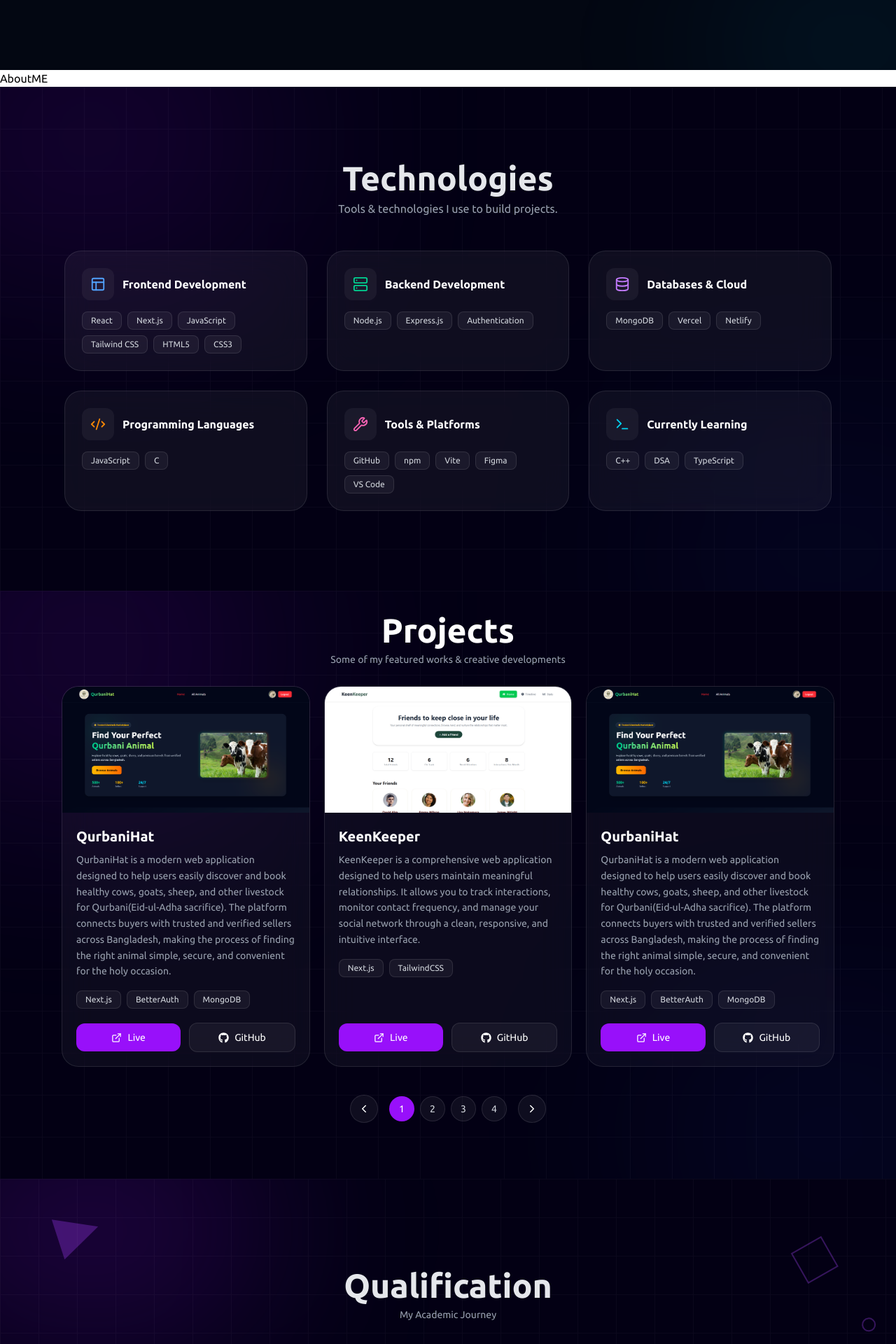
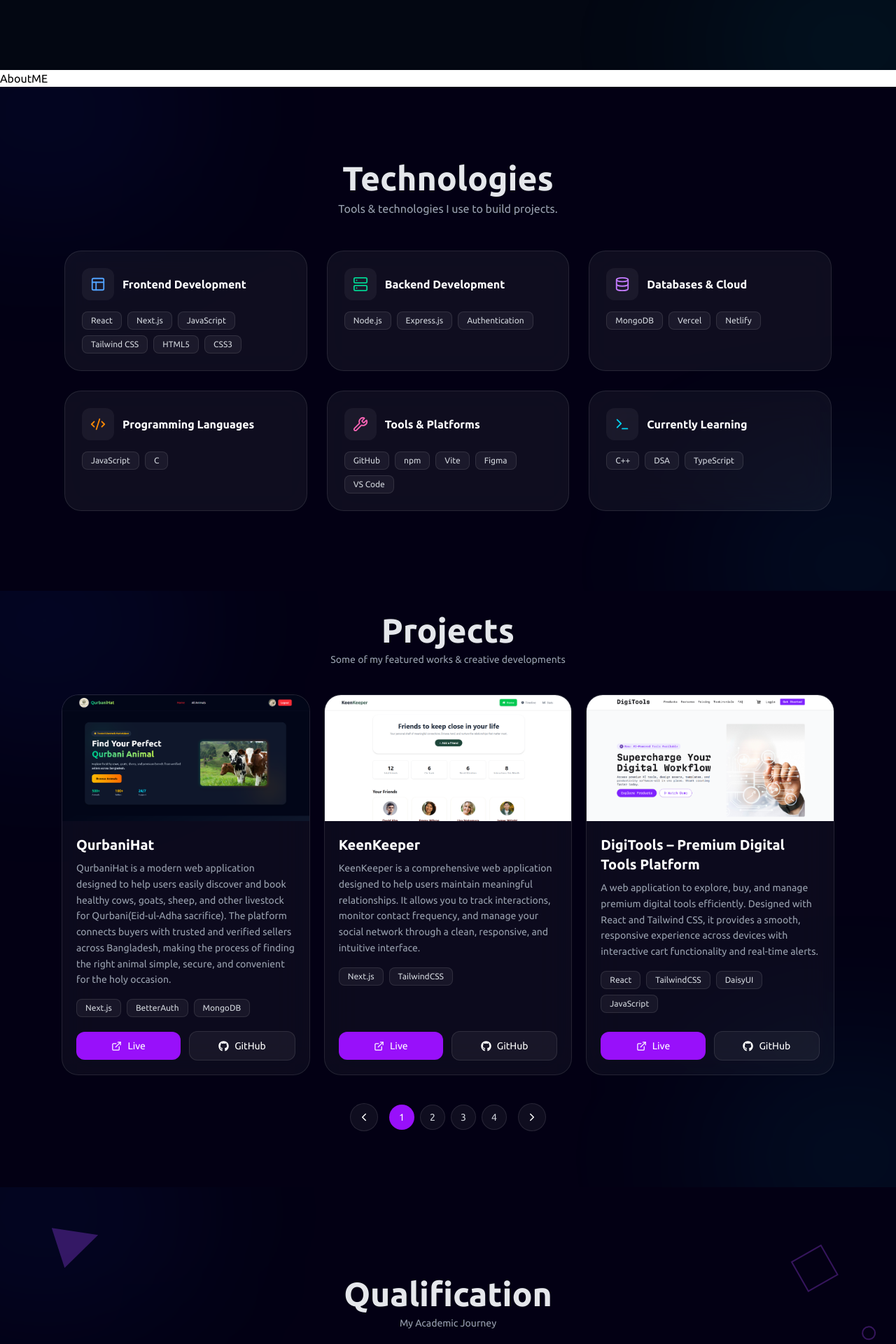
Before and after one commit to SmaahPro/HelloWorld, a Next.js app: page / in a window 1280 px wide. Shown: the part 700-2620 px from the top of the page at 70% size. Built offline with nearby package versions, Linux system fonts and the light colour scheme.

Commit message:
UpdateBG

```diff
--- a/src/components/Contact.jsx
+++ b/src/components/Contact.jsx
@@ -16,11 +16,12 @@ const Contact = () => {
         <section id="contact" className="relative w-full min-h-[77vh] md:h-[77vh] bg-[#030014] text-white overflow-hidden flex items-center py-12 md:py-0">
             <div className="absolute top-20 left-10 w-40 h-40 border border-purple-500/10 rotate-45 rounded-3xl blur-[1px]" />
             <div className="absolute bottom-20 right-16 w-52 h-52 border border-blue-500/10 rounded-full" />
-            <div className="absolute top-1/2 left-[20%] w-3 h-3 bg-purple-500/40 rotate-45" />
-            <div className="absolute top-[18%] right-[22%] w-5 h-5 border border-cyan-400/30 rounded-full" />
-            <div className="absolute bottom-[18%] left-[30%] w-24 h-24 border border-white/5 rotate-12 rounded-2xl" />
-            <div className="absolute top-[35%] right-[10%] w-2 h-24 bg-gradient-to-b from-purple-500/20 to-transparent rotate-12" />
-            <div className="absolute inset-0 opacity-[0.02] bg-[linear-gradient(to_right,#fff_1px,transparent_1px),linear-gradient(to_bottom,#fff_1px,transparent_1px)] bg-[size:55px_55px]" />
+
+            <div className="absolute inset-0 z-0">
+                <div className="absolute top-[-10%] left-[-10%] w-[30%] h-[30%] bg-blue-600/10 rounded-full blur-[120px]" />
+                <div className="absolute bottom-[-10%] right-[-10%] w-[30%] h-[30%] bg-cyan-500/10 rounded-full blur-[120px]" />
+            </div>
+
             <div className="relative max-w-6xl mx-auto px-4 md:px-6 w-full">
                 <div className="text-center mb-8 md:mb-10">
                     <h2 className="text-gray-200 text-3xl md:text-5xl font-extrabold">Lets Connect</h2>
--- a/src/components/EduQualification.jsx
+++ b/src/components/EduQualification.jsx
@@ -96,9 +96,10 @@ const Qualification = () => {
                 ))}
             </div>
 
-            <div className="absolute top-[-10%] left-[-10%] w-[40%] h-[40%] bg-purple-600/20 blur-[130px] rounded-full" />
-            <div className="absolute bottom-[-10%] right-[-10%] w-[35%] h-[35%] bg-blue-600/10 blur-[130px] rounded-full" />
-            <div className="absolute inset-0 opacity-[0.03] bg-[linear-gradient(to_right,#fff_1px,transparent_1px),linear-gradient(to_bottom,#fff_1px,transparent_1px)] bg-[size:55px_55px]" />
+            <div className="absolute inset-0 z-0">
+                <div className="absolute top-[-10%] left-[-10%] w-[30%] h-[30%] bg-blue-600/10 rounded-full blur-[120px]" />
+                <div className="absolute bottom-[-10%] right-[-10%] w-[30%] h-[30%] bg-cyan-500/10 rounded-full blur-[120px]" />
+            </div>
 
             <div className="relative max-w-5xl mx-auto w-full px-5 md:px-8 py-6 md:py-10">
                 <motion.div
--- a/src/components/Footer.jsx
+++ b/src/components/Footer.jsx
@@ -21,7 +21,10 @@ const Footer = () => {
     return (
         <footer className="relative w-full bg-[#030014] py-8 overflow-hidden">
 
-            <div className="absolute top-0 right-[-10%] w-[400px] h-[400px] bg-blue-600/15 blur-[120px] rounded-full pointer-events-none" />
+            <div className="absolute inset-0 z-0">
+                <div className="absolute top-[-10%] left-[-10%] w-[30%] h-[30%] bg-blue-600/10 rounded-full blur-[120px]" />
+                <div className="absolute bottom-[-10%] right-[-10%] w-[30%] h-[30%] bg-cyan-500/10 rounded-full blur-[120px]" />
+            </div>
 
             <div className="max-w-6xl mx-auto px-6 relative z-10">
                 <motion.div
--- a/src/components/Project.jsx
+++ b/src/components/Project.jsx
@@ -13,6 +13,7 @@ import { FaGithub } from "react-icons/fa6";
 
 import project1 from "@/assets/project1.png";
 import project2 from "@/assets/project2.png";
+import project3 from "@/assets/project3.png";
 
 
 const allProjects = [
@@ -33,12 +34,12 @@ const allProjects = [
         github: "https://github.com/SmaahPro/Assignment-7",
     },
     {
-        title: "QurbaniHat",
-        description: "QurbaniHat is a modern web application designed to help users easily discover and book healthy cows, goats, sheep, and other livestock for Qurbani(Eid-ul-Adha sacrifice). The platform connects buyers with trusted and verified sellers across Bangladesh, making the process of finding the right animal simple, secure, and convenient for the holy occasion.",
-        image: project1,
-        tech: ["Next.js", "BetterAuth", "MongoDB"],
-        live: "https://smaahqurbanihat.vercel.app",
-        github: "https://github.com/SmaahPro/Assignment-8",
+        title: "DigiTools – Premium Digital Tools Platform",
+        description: "A web application to explore, buy, and manage premium digital tools efficiently. Designed with React and Tailwind CSS, it provides a smooth, responsive experience across devices with interactive cart functionality and real-time alerts.",
+        image: project3,
+        tech: ["React", "TailwindCSS", "DaisyUI", "JavaScript"],
+        live: "https://smaahdigitoolsplatform.netlify.app",
+        github: "https://github.com/SmaahPro/Assignment-6",
     },
     {
         title: "KeenKeeper",
@@ -122,21 +123,20 @@ const Projects = () => {
             className="relative w-full bg-[#030014] text-white overflow-hidden py-10 md:py-0"
         >
 
-            <div className="absolute top-[-10%] left-[-10%] w-[40%] h-[40%] bg-purple-600/20 blur-[140px] rounded-full" />
-
-            <div className="absolute bottom-[-10%] right-[-10%] w-[35%] h-[35%] bg-blue-600/10 blur-[140px] rounded-full" />
-
-            <div className="absolute inset-0 opacity-[0.03] bg-[linear-gradient(to_right,#fff_1px,transparent_1px),linear-gradient(to_bottom,#fff_1px,transparent_1px)] bg-[size:60px_60px]" />
+            <div className="absolute inset-0 z-0">
+                <div className="absolute top-[-10%] left-[-10%] w-[30%] h-[30%] bg-blue-600/10 rounded-full blur-[120px]" />
+                <div className="absolute bottom-[-10%] right-[-10%] w-[30%] h-[30%] bg-cyan-500/10 rounded-full blur-[120px]" />
+            </div>
 
             <div className="relative max-w-6xl mx-auto px-4 md:px-6 w-full pt-12 md:pt-8 pb-16 md:pb-20">
 
                 <div className="text-center mb-6 md:mb-7">
 
-                    <h2 className="text-3xl md:text-5xl font-extrabold">
+                    <h2 className="text-gray-200 text-3xl md:text-5xl font-extrabold">
                         Projects
                     </h2>
 
-                    <p className="text-gray-400 text-xs md:text-sm mt-2">
+                    <p className="text-gray-400 text-xs md:text-sm mt-2 mb-10">
                         Some of my featured works & creative developments
                     </p>
 
--- a/src/components/TechStack.jsx
+++ b/src/components/TechStack.jsx
@@ -51,12 +51,12 @@ const TechStack = () => {
             className="relative w-full min-h-[90vh] flex items-center bg-[#030014] text-white overflow-hidden"
         >
 
-            <div className="absolute inset-0 opacity-[0.03] bg-[linear-gradient(to_right,#fff_1px,transparent_1px),linear-gradient(to_bottom,#fff_1px,transparent_1px)] bg-[size:60px_60px]" />
+            <div className="absolute inset-0 z-0">
+                <div className="absolute top-[-10%] left-[-10%] w-[30%] h-[30%] bg-blue-600/10 rounded-full blur-[120px]" />
+                <div className="absolute bottom-[-10%] right-[-10%] w-[30%] h-[30%] bg-cyan-500/10 rounded-full blur-[120px]" />
+            </div>
 
-            <div className="absolute top-[-10%] left-[-10%] w-[40%] h-[40%] bg-purple-600/20 blur-[140px] rounded-full" />
-            <div className="absolute bottom-[-10%] right-[-10%] w-[35%] h-[35%] bg-blue-600/10 blur-[140px] rounded-full" />
-
-            <div className="relative w-full max-w-6xl mx-auto px-4 md:px-7 pt-10 pb-12">
+            <div className="relative w-full max-w-6xl mx-auto px-4 md:px-7 pt-10 pb-12 z-10">
 
                 <motion.div
                     initial={{ opacity: 0, y: -10 }}
```
Also changed, not shown: src/assets/project3.png (added).
